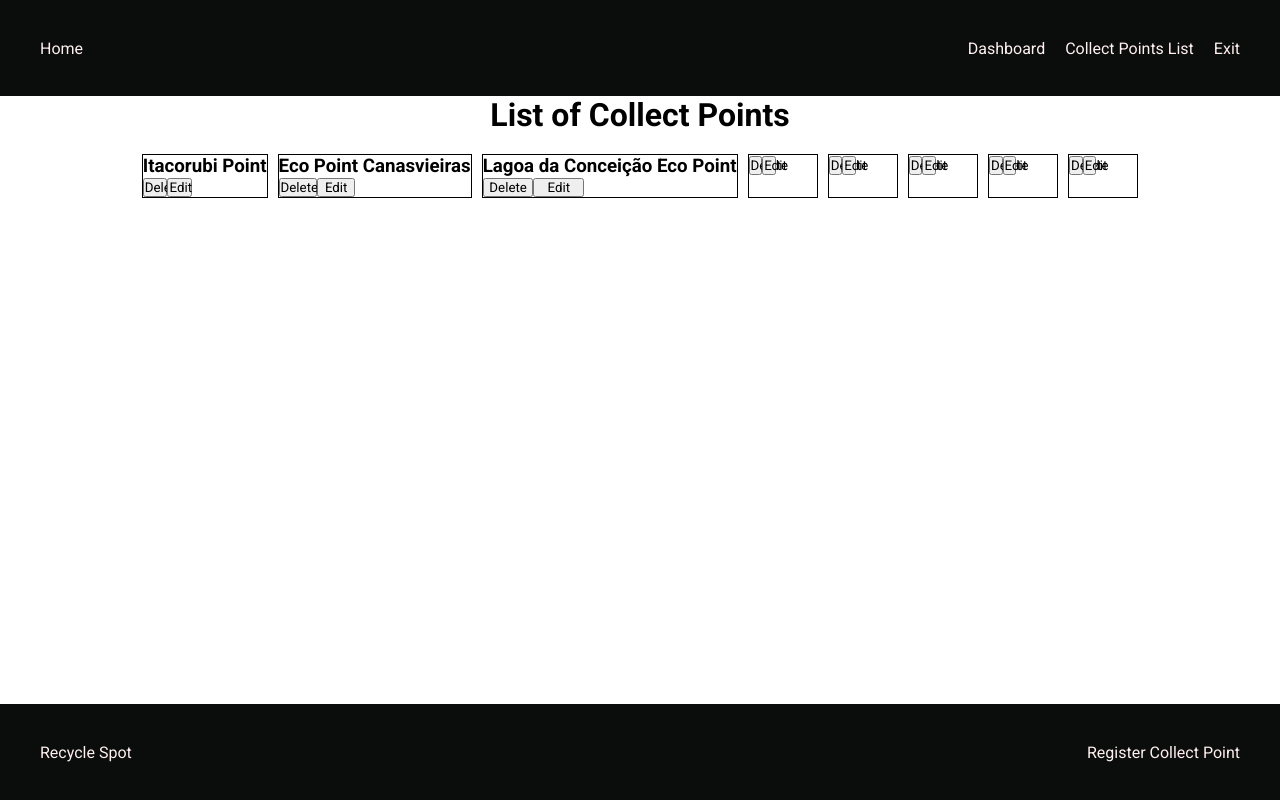
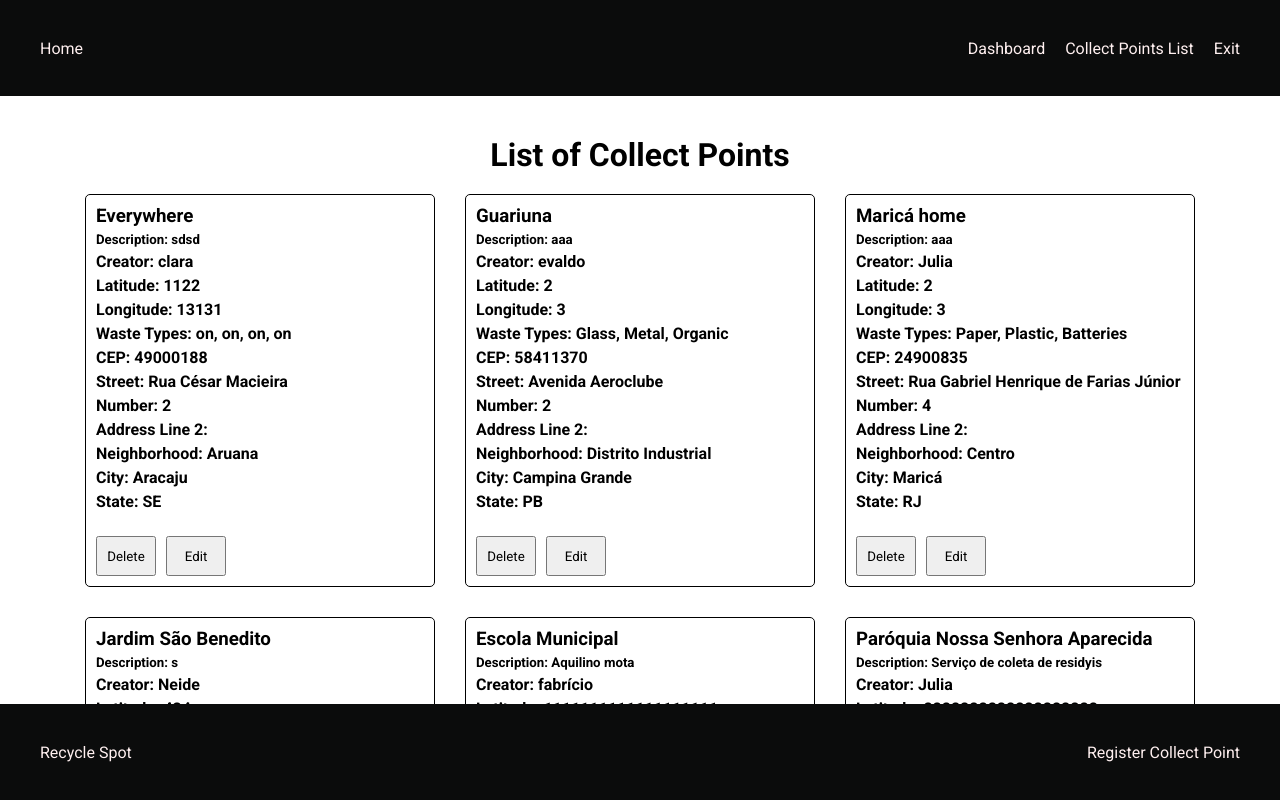
Before and after one commit to Felipevhm/recycleSpot, a React (Vite) app: page /list-collect-points in a window 1280 px wide. Built offline with nearby package versions, Linux system fonts and the light colour scheme; data requests are answered from the project's data file; sample sign-in values are in the browser's storage.

Commit message:
Add List to dashboard and correct styling

```diff
--- a/db/db.json
+++ b/db/db.json
@@ -76,42 +76,7 @@
     }
   ],
   "collect-points": [
-    {
-      "id": "4b33",
-      "name": "Itacorubi Point",
-      "email": "",
-      "password": ""
-    },
-    {
-      "id": "2d70",
-      "name": "Eco Point Canasvieiras",
-      "email": "",
-      "password": ""
-    },
-    {
-      "id": "b665",
-      "name": "Lagoa da Conceição Eco Point",
-      "email": "",
-      "password": ""
-    },
-    {
-      "id": "06d7",
-      "name": "",
-      "email": "",
-      "placeName": "Ingleses",
-      "placeDescription": "Norte da Ilha-, ",
-      "creator": "8865",
-      "latitude": "-27.439688120754628",
-      "longitude": "-48.38831354460266",
-      "wasteTypes": "Paper",
-      "cep": "88058600",
-      "street": "Estrada Dom João Becker",
-      "number": "820",
-      "addressLine2": "",
-      "neighborhood": "Ingleses do Rio Vermelho",
-      "city": "Florianópolis",
-      "state": "SC"
-    },
+
     {
       "placeName": "Everywhere",
       "placeDescription": "sdsd",
@@ -192,6 +157,42 @@
       "neighborhood": "Centro",
       "city": "Campos dos Goytacazes",
       "state": "RJ"
+    },
+    {
+      "id": "48ac",
+      "placeName": "Escola Municipal ",
+      "placeDescription": "Aquilino mota",
+      "creator": "11bf",
+      "latitude": "1111111111111111111",
+      "longitude": "2222222222222222222",
+      "wasteTypes": [
+        "Paper"
+      ],
+      "cep": "69301000",
+      "street": "Avenida Ville Roy",
+      "number": "22",
+      "addressLine2": "",
+      "neighborhood": "Centro",
+      "city": "Boa Vista",
+      "state": "RR"
+    },
+    {
+      "id": "a7f7",
+      "placeName": "Paróquia Nossa Senhora Aparecida",
+      "placeDescription": "Serviço de coleta de residyis",
+      "creator": "ab37",
+      "latitude": "2222222222222222222",
+      "longitude": "22222222222222",
+      "wasteTypes": [
+        "Glass"
+      ],
+      "cep": "26520331",
+      "street": "Estrada Mirandela",
+      "number": "341",
+      "addressLine2": "",
+      "neighborhood": "Centro",
+      "city": "Nilópolis",
+      "state": "RJ"
     }
   ]
 }
--- a/src/components/FormCollectPoint/index.jsx
+++ b/src/components/FormCollectPoint/index.jsx
@@ -100,7 +100,7 @@ function FormCollectPoint() {
                 {...register("placeName", {
                   required: "Place Name field is required",
                   minLength: {
-                    value: 11,
+                    value: 2,
                     message: "Please enter a valid place name",
                   },
                   maxLength: {
--- a/src/context/AppContext.jsx
+++ b/src/context/AppContext.jsx
@@ -34,6 +34,11 @@ export const AppContextProvider = ({ children }) => {
       return { result: false, foundElement: null };
     }
   }
+
+  function findNameById(array, id) {
+    let object = array.find(item => item.id === id);
+    return object ? object.name : "--not found--";
+}
 
   function getusers() {
     fetch("http://localhost:3000/users")
@@ -313,6 +318,7 @@ export const AppContextProvider = ({ children }) => {
           setViewLogIn,
 
           handleClickUser,
+          findNameById
         }}
       >
         {children}
--- a/src/pages/Dashboard/index.jsx
+++ b/src/pages/Dashboard/index.jsx
@@ -5,6 +5,7 @@ import styles from "./styles.module.css";
 
 function Dashboard() {
   const {
+    users,
     collectPoints, //collectPoints
     newCollectPoint, //newCollectPoint
     blankCollectPoint, //BlankCollectPoint
@@ -21,7 +22,11 @@ function Dashboard() {
     setClickedOnEdit,
     totalUsers,
     totalCollectPoints,
+    findNameById,
   } = useContext(AppContext);
+
+
+
 
   return (
     <div className={styles.main}>
@@ -30,6 +35,42 @@ function Dashboard() {
       <img width={200} height={200} src="/logo.png" alt=""  />
       <h1>Number of users: {totalUsers}</h1>
       <h1>Number of collect points: {totalCollectPoints}</h1>
+
+      <div className={styles.renderedList}>
+        {!!collectPoints &&
+          collectPoints.map((collectPoint, idx) => (
+            <div key={idx} className={styles.collectPointCard}>
+              <h3 key={collectPoint.id}>{collectPoint.placeName}</h3>
+              <h5 key={collectPoint.id}><b>Description:</b> {collectPoint.placeDescription}</h5>
+              <h4><b>Creator:</b> {findNameById(users,collectPoint.creator)}</h4>
+              <h4><b>Latitude:</b> {collectPoint.latitude}</h4>
+              <h4><b>Longitude:</b> {collectPoint.longitude}</h4>
+              <h4><b>Waste Types:</b> {collectPoint.wasteTypes.join(", ")}</h4>
+              <h4><b>CEP:</b> {collectPoint.cep}</h4>
+              <h4><b>Street:</b> {collectPoint.street}</h4>
+              <h4><b>Number:</b> {collectPoint.number}</h4>
+              <h4><b>Address Line 2:</b> {collectPoint.addressLine2}</h4>
+              <h4><b>Neighborhood:</b> {collectPoint.neighborhood}</h4>
+              <h4><b>City:</b> {collectPoint.city}</h4>
+              <h4><b>State:</b> {collectPoint.state}</h4>
+
+              {/* <div className={styles.buttonsDiv}>
+              <button onClick={() => deleteCollectPoint(collectPoint.id)}>
+                Delete
+              </button>
+              <button
+                onClick={() => {
+                  getCollectPointById(collectPoint.id);
+                  setClickedOnEdit({ isEdit: true, editId: collectPoint.id });
+                }}
+              >
+                Edit
+              </button>
+              </div> */}
+            </div>
+          ))}
+      </div>
+
     </div>
   );
 }
--- a/src/pages/Dashboard/styles.module.css
+++ b/src/pages/Dashboard/styles.module.css
@@ -11,3 +11,29 @@ html,#root{
    flex-direction: column;
    align-items: center;
 }
+
+.renderedList{
+   display: flex;
+   flex-direction: column;
+   gap: 30px;
+
+   align-items: center;
+}
+
+.renderedList>*{
+   display: flex;
+   flex-direction: column;
+   align-items: center;
+
+   gap: 10px;
+}
+
+.buttonsDiv{
+   display: flex;
+   gap: 10px;
+}
+
+.buttonsDiv button{
+   height: 20px;
+   width: 60px;
+}
--- a/src/pages/ListCollectPoints/index.jsx
+++ b/src/pages/ListCollectPoints/index.jsx
@@ -4,6 +4,7 @@ import { AppContext } from "../../context/AppContext";
 
 function ListCollectPoints() {
   const {
+    users,
     collectPoints, //collectPoints
     newCollectPoint, //newCollectPoint
     blankCollectPoint, //BlankCollectPoint
@@ -18,6 +19,7 @@ function ListCollectPoints() {
 
     clickedOnEdit,
     setClickedOnEdit,
+    findNameById
   } = useContext(AppContext);
 
   return (
@@ -25,10 +27,24 @@ function ListCollectPoints() {
       <h1>List of Collect Points</h1>
 
       <div className={styles.renderedList}>
-        {!!collectPoints &&
+      {!!collectPoints &&
           collectPoints.map((collectPoint, idx) => (
             <div key={idx} className={styles.collectPointCard}>
-              <h3 key={collectPoint.id}>{collectPoint.name}</h3>
+              <h3 key={collectPoint.id}>{collectPoint.placeName}</h3>
+              <h5 key={collectPoint.id}><b>Description:</b> {collectPoint.placeDescription}</h5>
+              <h4><b>Creator:</b> {findNameById(users,collectPoint.creator)}</h4>
+              <h4><b>Latitude:</b> {collectPoint.latitude}</h4>
+              <h4><b>Longitude:</b> {collectPoint.longitude}</h4>
+              <h4><b>Waste Types:</b> {collectPoint.wasteTypes.join(", ")}</h4>
+              <h4><b>CEP:</b> {collectPoint.cep}</h4>
+              <h4><b>Street:</b> {collectPoint.street}</h4>
+              <h4><b>Number:</b> {collectPoint.number}</h4>
+              <h4><b>Address Line 2:</b> {collectPoint.addressLine2}</h4>
+              <h4><b>Neighborhood:</b> {collectPoint.neighborhood}</h4>
+              <h4><b>City:</b> {collectPoint.city}</h4>
+              <h4><b>State:</b> {collectPoint.state}</h4>
+
+              <div className={styles.buttonsDiv}>
               <button onClick={() => deleteCollectPoint(collectPoint.id)}>
                 Delete
               </button>
@@ -39,7 +55,7 @@ function ListCollectPoints() {
                 }}
               >
                 Edit
-              </button>
+              </button></div>
             </div>
           ))}
       </div>
--- a/src/pages/ListCollectPoints/styles.module.css
+++ b/src/pages/ListCollectPoints/styles.module.css
@@ -1,29 +1,50 @@
-html,#root{
+html,
+#root {
   height: 100vh;
   width: 100vw;
 }
-.main{
+.main {
   height: 76vh;
   display: flex;
   flex-direction: column;
   align-items: center;
-
+  overflow-y: scroll;
   gap: 20px;
+  padding: 40px;
 }
 
-.renderedList{
+.renderedList {
   display: flex;
-   gap: 10px;
+  gap: 30px;
   flex-wrap: wrap;
   max-width: 100vw;
+
+  justify-content: center;
 }
 
-.collectPointCard{
+.collectPointCard {
+  border: 1px black solid;
+  padding: 10px;
+display: flex;
+flex-direction: column;
+  gap: 5px;
 
-   border: 1px black solid;
+  min-width: 350px;
+  border-radius: 5px;
 }
 
 .omitted {
   display: none;
   z-index: -1;
 }
+
+.buttonsDiv {
+  margin-top: 20px;
+  display: flex;
+  gap: 10px;
+}
+
+.buttonsDiv button {
+  height: 40px;
+  width: 60px;
+}
```
Lines whose indentation alone changed are shown as unchanged.
